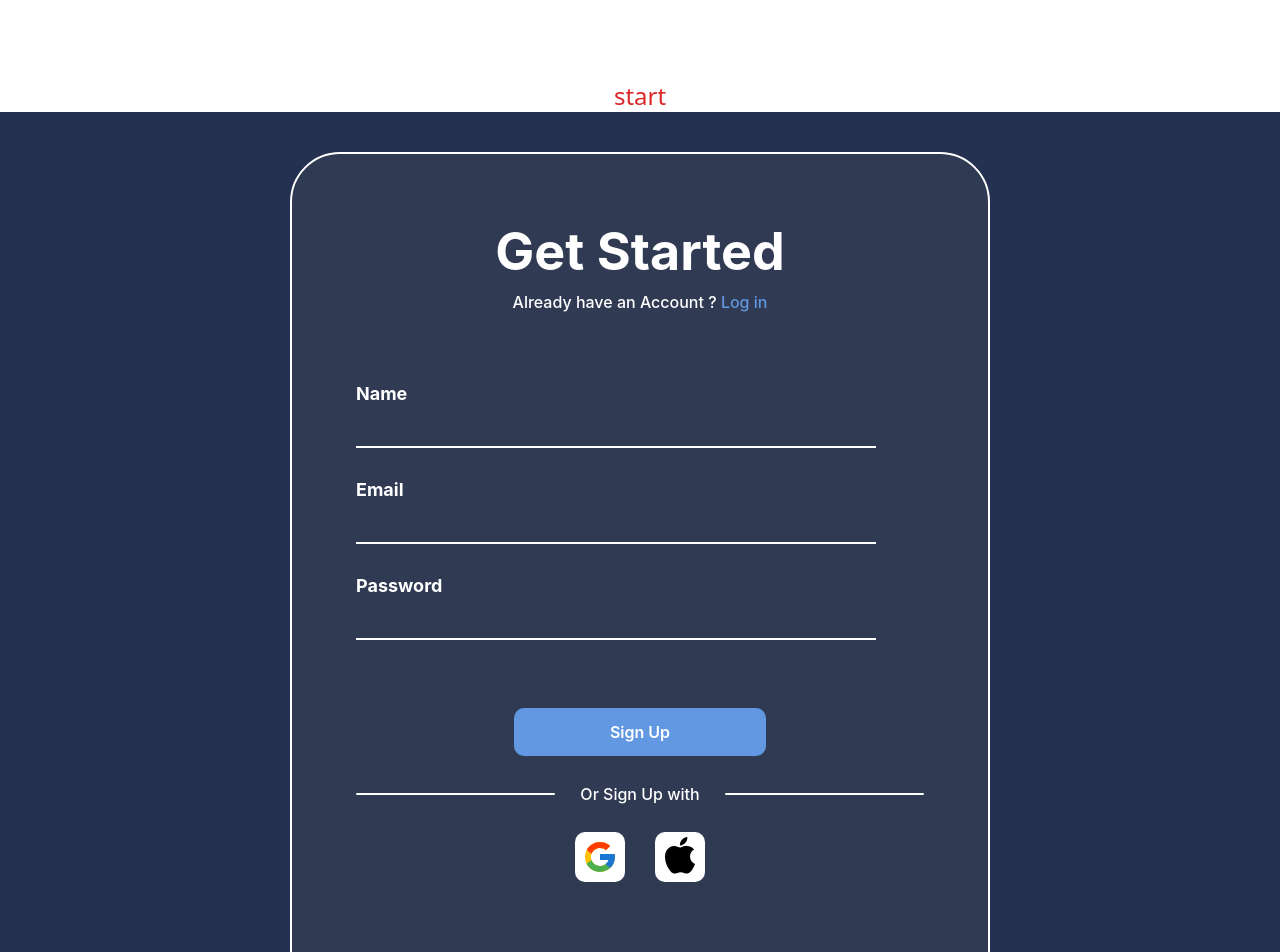
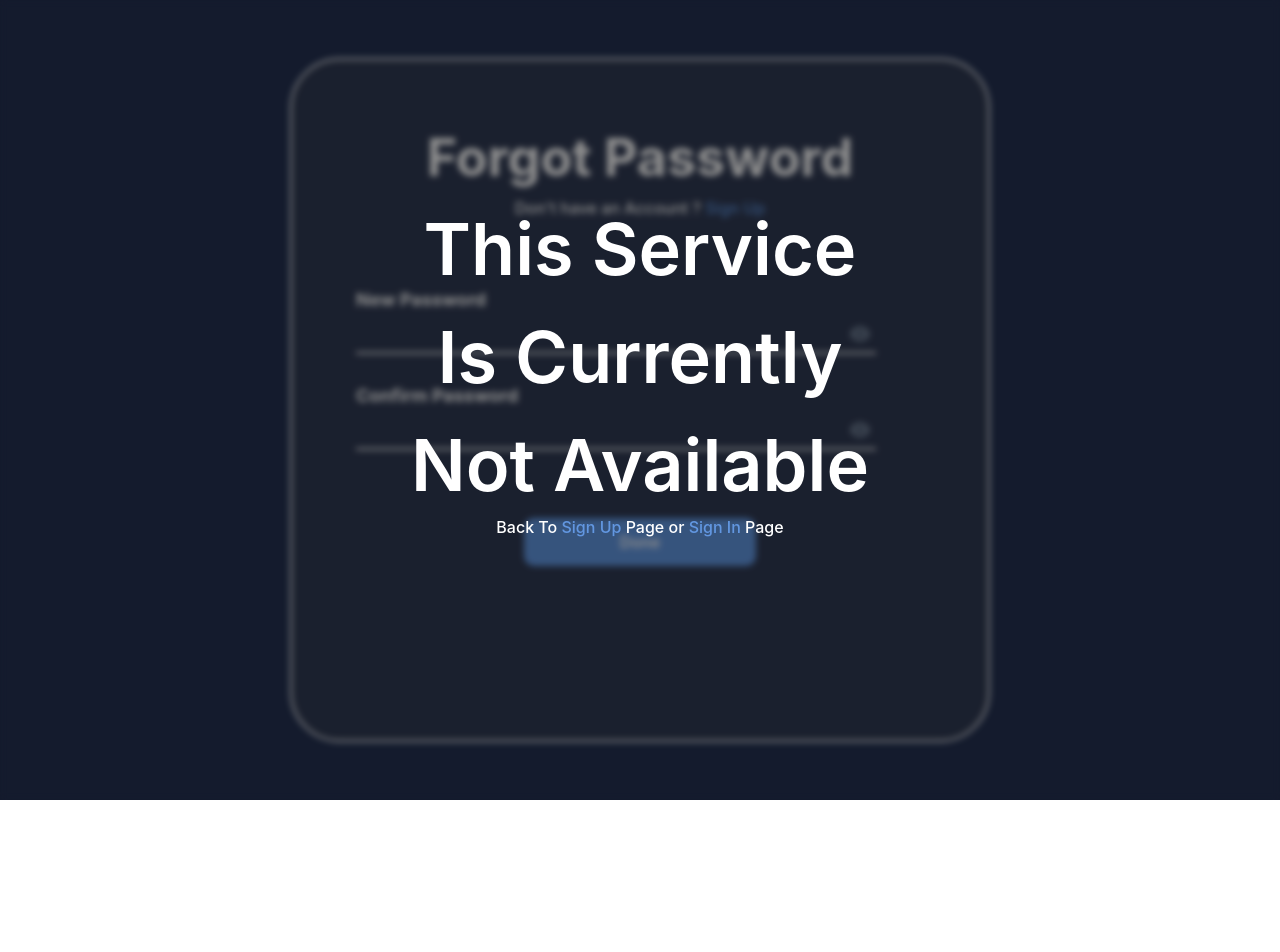
Before and after one commit to Naveen-Ninu/re-chat, a React (Create React App) app: page /forgot-password in a window 1280 px wide. Shown: the top 952 px of the page. After the commit the page ends 800 px from the top, so only its background shows below. Built offline with nearby package versions, Linux system fonts and the light colour scheme.

Commit message:
add forgot/login page

```diff
--- a/package.json
+++ b/package.json
@@ -37,6 +37,7 @@
     ]
   },
   "devDependencies": {
+    "react-router-dom": "^6.21.1",
     "tailwindcss": "^3.4.0"
   }
 }
--- a/src/App.js
+++ b/src/App.js
@@ -1,12 +1,21 @@
 import logo from "./logo.svg";
 import "./App.css";
 import LogIn from "./components/login/LogIn";
+import ResetPass from "./components/login/ResetPass";
+import { Route, Routes } from "react-router-dom";
+import SignUp from "./components/login/SignUp";
 
 function App() {
   return (
     <div className="App">
-      <h1 className="text-center mt-20 text-red-600 text-2xl">start </h1>
-      <LogIn />
+      {/* <LogIn /> */}
+      {/* <ResetPass /> */}
+      <Routes>
+        <Route path="/" element={<SignUp />} />
+        <Route path="/Signup" element={<SignUp />} />
+        <Route path="/login" element={<LogIn />} />
+        <Route path="/forgot-password" element={<ResetPass />} />
+      </Routes>
     </div>
   );
 }
--- a/src/common/Icons.jsx
+++ b/src/common/Icons.jsx
@@ -0,0 +1,13 @@
+export const svgEye = (
+  <svg
+    width="24"
+    height="24"
+    viewBox="0 0 24 24"
+    fill="none"
+    xmlns="http://www.w3.org/2000/svg">
+    <path
+      d="M9.28125 12C9.28125 12.6962 9.55781 13.3639 10.0501 13.8562C10.5424 14.3484 11.2101 14.625 11.9062 14.625C12.6024 14.625 13.2701 14.3484 13.7624 13.8562C14.2547 13.3639 14.5312 12.6962 14.5312 12C14.5312 11.3038 14.2547 10.6361 13.7624 10.1438C13.2701 9.65156 12.6024 9.375 11.9062 9.375C11.2101 9.375 10.5424 9.65156 10.0501 10.1438C9.55781 10.6361 9.28125 11.3038 9.28125 12ZM22.0828 11.3953C19.8609 6.71484 16.5023 4.35938 12 4.35938C7.49531 4.35938 4.13906 6.71484 1.91719 11.3977C1.82807 11.5864 1.78185 11.7925 1.78185 12.0012C1.78185 12.2099 1.82807 12.416 1.91719 12.6047C4.13906 17.2852 7.49765 19.6406 12 19.6406C16.5047 19.6406 19.8609 17.2852 22.0828 12.6023C22.2633 12.2227 22.2633 11.782 22.0828 11.3953ZM11.9062 16.125C9.62812 16.125 7.78125 14.2781 7.78125 12C7.78125 9.72188 9.62812 7.875 11.9062 7.875C14.1844 7.875 16.0312 9.72188 16.0312 12C16.0312 14.2781 14.1844 16.125 11.9062 16.125Z"
+      fill="#718096"
+    />
+  </svg>
+);
--- a/src/components/login/LogIn.jsx
+++ b/src/components/login/LogIn.jsx
@@ -1,4 +1,6 @@
 import React, { useState } from "react";
+import { svgEye } from "../../common/Icons";
+import { Link } from "react-router-dom";
 
 const LogIn = () => {
   const [inputFilds, setInputFilds] = useState({
@@ -6,10 +8,12 @@ const LogIn = () => {
     email: "",
     password: "",
   });
-  const [shoLoader, setshoLoader] = useState(false);
-  setTimeout(() => {
-    setshoLoader(true);
-  }, 1000);
+  const [handlePassReveal, sethandlePassReveal] = useState(false);
+
+  // const [shoLoader, setshoLoader] = useState(false);
+  // setTimeout(() => {
+  //   setshoLoader(true);
+  // }, 1000);
   const handleSignUp = async (e) => {
     e.preventDefault();
   };
@@ -18,29 +22,18 @@ const LogIn = () => {
     <>
       <section
         id="login-page"
-        className={`bg-[#243151] min-h-screen  justify-center items-center py-10 relative z-10 `}>
+        className={`bg-[#243151] min-h-screen  justify-center items-center relative z-10 flex `}>
         <div className="container ">
-          <div className=" signup-container">
-            <h2>Get Started</h2>
+          <div className=" signup-container pb-20">
+            <h2>Sign In</h2>
             <h3>
-              Already have an Account ? <span>Log in</span>
+              Don't have an Account ?{" "}
+              <Link to="/Signup">
+                {" "}
+                <span>Sign Up</span>
+              </Link>
             </h3>
             <form action="" onSubmit={handleSignUp}>
-              <div className="lable-parent">
-                <label htmlFor="name">Name</label>
-                <input
-                  type="text"
-                  name="name"
-                  onChange={(e) =>
-                    setInputFilds({
-                      ...inputFilds,
-                      name: e.target.value,
-                    })
-                  }
-                  value={inputFilds.name}
-                />
-              </div>
-
               {/* email lable */}
               <div className="lable-parent">
                 <label htmlFor="email">Email</label>
@@ -57,7 +50,7 @@ const LogIn = () => {
               </div>
 
               {/* password lable */}
-              <div className="lable-parent">
+              <div className="lable-parent relative">
                 {" "}
                 <label htmlFor="password">Password</label>
                 <input
@@ -67,72 +60,42 @@ const LogIn = () => {
                       password: e.target.value,
                     })
                   }
-                  type="password"
+                  type={handlePassReveal ? "text" : "password"}
                   value={inputFilds.password}
                 />
+                <span
+                  onClick={() => sethandlePassReveal(!handlePassReveal)}
+                  className=" absolute right-0 top-1/2 -translate-y-1/2 p-1 hover:bg-[#6ea4ef2d] transition-all duration-300 rounded-[4px]">
+                  <span className="relative">
+                    {" "}
+                    <span
+                      className={` absolute top-1/2 inline-block h-[2px] w-full bg-[#718096] rotate-[40deg] -translate-y-1/2 transition-all duration-100 ${
+                        handlePassReveal ? " opacity-100" : "opacity-0"
+                      }`}></span>{" "}
+                    {svgEye}
+                  </span>
+                </span>
+              </div>
+              <div className="flex justify-between w-full">
+                {" "}
+                <div className="remamber_me_forgot_pass flex items-center">
+                  <input
+                    className="h-[16px] w-[16px] "
+                    id="checkbox"
+                    type="checkbox"
+                  />
+                  <label className=" ms-2" htmlFor="">
+                    Remember me
+                  </label>
+                </div>
+                <div className="remamber_me_forgot_pass">
+                  <Link to="/forgot-password">Forgot Password?</Link>
+                </div>
               </div>
               <div className="btn-parent">
-                {" "}
-                <button type="submit">Sign Up</button>
+                <button type="submit">Sign in</button>
               </div>
             </form>
-            <div className="shaprator">
-              <span className=" shaprator-text">Or Sign Up with </span>
-            </div>
-            <div className="flex mt-[30px] gap-4 md:gap-x-[30px] justify-center items-center">
-              <svg
-                // onClick={signInWithGoogle}
-                className="cursor-pointer w-[35px] md:w-[50px]"
-                width="50"
-                height="50"
-                viewBox="0 0 50 50"
-                fill="none"
-                xmlns="http://www.w3.org/2000/svg">
-                <rect width="50" height="50" rx="10" fill="white" />
-                <path
-                  d="M39.7083 22.0623H38.5V22H25V28H33.4773C32.2405 31.4928 28.9172 34 25 34C20.0297 34 16 29.9702 16 25C16 20.0297 20.0297 16 25 16C27.2943 16 29.3815 16.8655 30.9708 18.2792L35.2135 14.0365C32.5345 11.5397 28.951 10 25 10C16.7162 10 10 16.7162 10 25C10 33.2838 16.7162 40 25 40C33.2838 40 40 33.2838 40 25C40 23.9943 39.8965 23.0125 39.7083 22.0623Z"
-                  fill="#FFC107"
-                />
-                <path
-                  d="M11.7295 18.0182L16.6577 21.6325C17.9912 18.331 21.2207 16 25 16C27.2942 16 29.3815 16.8655 30.9707 18.2792L35.2135 14.0365C32.5345 11.5397 28.951 10 25 10C19.2385 10 14.242 13.2527 11.7295 18.0182Z"
-                  fill="#FF3D00"
-                />
-                <path
-                  d="M25 40C28.8745 40 32.395 38.5173 35.0567 36.106L30.4142 32.1775C28.9082 33.3183 27.0362 34 25 34C21.0985 34 17.7857 31.5123 16.5377 28.0405L11.6462 31.8093C14.1287 36.667 19.1702 40 25 40Z"
-                  fill="#4CAF50"
-                />
-                <path
-                  d="M39.7083 22.0623H38.5V22H25V28H33.4773C32.8833 29.6778 31.804 31.1245 30.412 32.1782C30.4127 32.1775 30.4135 32.1775 30.4142 32.1768L35.0568 36.1052C34.7283 36.4037 40 32.5 40 25C40 23.9943 39.8965 23.0125 39.7083 22.0623Z"
-                  fill="#1976D2"
-                />
-              </svg>
-
-              <svg
-                className="cursor-pointer w-[35px] md:w-[50px]"
-                width="50"
-                height="50"
-                viewBox="0 0 50 50"
-                fill="none"
-                xmlns="http://www.w3.org/2000/svg">
-                <rect width="50" height="50" rx="10" fill="white" />
-                <g clip-path="url(#clip0_4_2)">
-                  <path
-                    d="M35.0551 24.4998C35.1069 30.0543 39.9464 31.9027 40 31.9263C39.9591 32.0566 39.2267 34.5604 37.4503 37.1466C35.9147 39.3826 34.3209 41.6103 31.8102 41.6565C29.3432 41.7017 28.5499 40.1991 25.7295 40.1991C22.9098 40.1991 22.0285 41.6103 19.6932 41.7017C17.2697 41.7931 15.4243 39.2839 13.8759 37.0561C10.7119 32.4992 8.29403 24.1794 11.5407 18.5633C13.1536 15.7744 16.0359 14.0083 19.1644 13.963C21.5441 13.9178 23.7903 15.5579 25.2451 15.5579C26.699 15.5579 29.4286 13.5855 32.2982 13.8752C33.4995 13.925 36.8715 14.3586 39.0368 17.516C38.8623 17.6237 35.0132 19.856 35.0551 24.4998V24.4998ZM30.4186 10.8604C31.7053 9.30886 32.5712 7.14903 32.335 5C30.4804 5.07425 28.2378 6.23115 26.9076 7.7818C25.7154 9.15498 24.6714 11.3528 24.9531 13.4593C27.0202 13.6186 29.132 12.4129 30.4186 10.8604"
-                    fill="black"
-                  />
-                </g>
-                <defs>
-                  <clipPath id="clip0_4_2">
-                    <rect
-                      width="30"
-                      height="36.7742"
-                      fill="white"
-                      transform="translate(10 5)"
-                    />
-                  </clipPath>
-                </defs>
-              </svg>
-            </div>
           </div>
         </div>
       </section>
--- a/src/components/login/ResetPass.jsx
+++ b/src/components/login/ResetPass.jsx
@@ -1,9 +1,120 @@
-import React from 'react'
+import React, { useState } from "react";
+import { svgEye } from "../../common/Icons";
+import { Link } from "react-router-dom";
 
-function ResetPass() {
+const ResetPass = () => {
+  const [inputFilds, setInputFilds] = useState({
+    password: "",
+    Confermpassword: "",
+  });
+  const [handlePassReveal, sethandlePassReveal] = useState(false);
+
+  const handleSignUp = async (e) => {
+    e.preventDefault();
+  };
+
   return (
-    <div>ResetPass</div>
-  )
-}
+    <>
+      <section
+        id="login-page"
+        className={`bg-[#243151] min-h-screen  justify-center items-center relative z-10 flex `}>
+        <div className=" fixed top-0 z-50 left-0 bg-[#00000071] backdrop-blur-[3px] h-screen w-screen flex justify-center items-center flex-col ">
+          <h1 className=" text-white text-[72px] font-inter text-center capitalize w-full font-semibold">
+            {" "}
+            this service <br /> is currently <br />
+            not available
+          </h1>
+          <h3>
+            Back To{" "}
+            <Link to="/Signup">
+              {" "}
+              <span>Sign Up</span>
+            </Link>{" "}
+            Page or{" "}
+            <Link to="/login">
+              {" "}
+              <span>Sign In</span>
+            </Link>{" "}
+            Page
+          </h3>
+        </div>
+        <div className="container ">
+          <div className=" signup-container pb-20">
+            <h2>Forgot Password</h2>
+            <h3>
+              Don't have an Account ? <span>Sign Up</span>
+            </h3>
+            <form action="" onSubmit={handleSignUp}>
+              {/* email lable */}
+              <div className="lable-parent relative">
+                {" "}
+                <label htmlFor="password">New Password</label>
+                <input
+                  onChange={(e) =>
+                    setInputFilds({
+                      ...inputFilds,
+                      password: e.target.value,
+                    })
+                  }
+                  type={handlePassReveal ? "text" : "password"}
+                  value={inputFilds.password}
+                />
+                <span
+                  onClick={() => sethandlePassReveal(!handlePassReveal)}
+                  className=" absolute right-0 top-1/2 -translate-y-1/2 p-1 hover:bg-[#6ea4ef2d] transition-all duration-300 rounded-[4px]">
+                  <span className="relative">
+                    {" "}
+                    <span
+                      className={` absolute top-1/2 inline-block h-[2px] w-full bg-[#718096] rotate-[40deg] -translate-y-1/2 transition-all duration-100 ${
+                        handlePassReveal ? " opacity-100" : "opacity-0"
+                      }`}></span>{" "}
+                    {svgEye}
+                  </span>
+                </span>
+              </div>
 
-export default ResetPass
+              {/* password lable */}
+              <div className="lable-parent relative">
+                {" "}
+                <label htmlFor="password">Confirm Password</label>
+                <input
+                  className={`${
+                    inputFilds.Confermpassword !== inputFilds.password
+                      ? "!text-red-600"
+                      : ""
+                  }`}
+                  onChange={(e) =>
+                    setInputFilds({
+                      ...inputFilds,
+                      Confermpassword: e.target.value,
+                    })
+                  }
+                  type={handlePassReveal ? "text" : "password"}
+                  value={inputFilds.Confermpassword}
+                />
+                <span
+                  onClick={() => sethandlePassReveal(!handlePassReveal)}
+                  className=" absolute right-0 top-1/2 -translate-y-1/2 p-1 hover:bg-[#6ea4ef2d] transition-all duration-300 rounded-[4px]">
+                  <span className="relative">
+                    {" "}
+                    <span
+                      className={` absolute top-1/2 inline-block h-[2px] w-full bg-[#718096] rotate-[40deg] -translate-y-1/2 transition-all duration-100 ${
+                        handlePassReveal ? " opacity-100" : "opacity-0"
+                      }`}></span>{" "}
+                    {svgEye}
+                  </span>
+                </span>
+              </div>
+
+              <div className="btn-parent">
+                <button type="submit">Done</button>
+              </div>
+            </form>
+          </div>
+        </div>
+      </section>
+    </>
+  );
+};
+
+export default ResetPass;
--- a/src/index.css
+++ b/src/index.css
@@ -366,7 +366,9 @@ input:hover {
 .chat-list-container input {
   @apply min-h-[40px] pl-[38px] pr-3 py-2 placeholder:text-[#929FB1] placeholder:font-inter placeholder:font-normal placeholder:leading-[150%] placeholder:text-[15px] text-[#6ea4ef] font-inter font-normal leading-[150%] text-[15px] rounded-[12px] outline-none border border-[#E1E5EA];
 }
-
+.remamber_me_forgot_pass {
+  @apply font-inter text-white text-base font-normal leading-[243%];
+}
 .chatAccesBtn {
   padding: 6px 17px 4px 7px;
   box-shadow: 0px 1px 2px 0px rgba(0, 0, 0, 0.15);
```
Also changed, not shown: src/index.js (+10 -14 lines), 1 other file (tests, documents, lock files or other folders).
